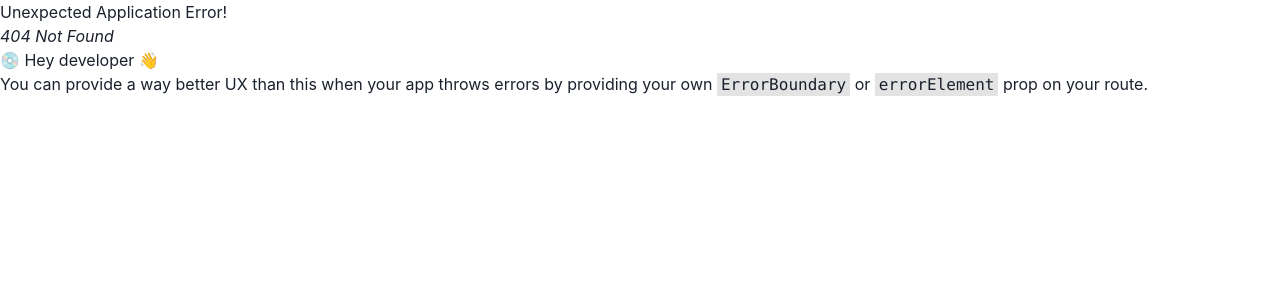
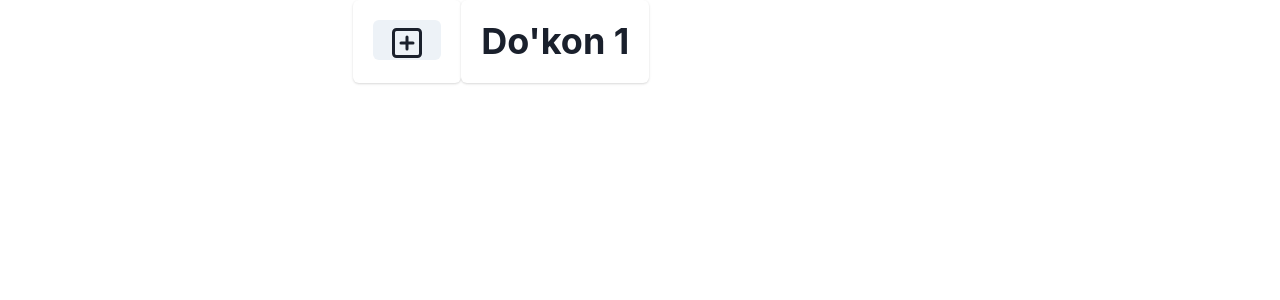
Before and after one commit to Dream-Team-corp/market, a React (Vite) app: page /select-store in a window 1280 px wide. Before the commit this address had no page. Shown: the top 300 px of the page. Built offline with nearby package versions, Linux system fonts and the light colour scheme.

Commit message:
login page

```diff
--- a/src/App.jsx
+++ b/src/App.jsx
@@ -1,5 +1,5 @@
 import { createBrowserRouter, RouterProvider } from "react-router-dom";
-import { Admin, LogIn, Seller, SignUp } from "./pages";
+import { Admin, LogIn, SelectStore, Seller, SignUp } from "./pages";
 import { Spinner } from "@chakra-ui/react";
 
 const router = createBrowserRouter([
@@ -18,6 +18,10 @@ const router = createBrowserRouter([
   {
     path: "/seller",
     element: <Seller />,
+  },
+  {
+    path: "/select-store",
+    element: <SelectStore />,
   },
 ]);
 function App() {
--- a/src/pages/LogIn.jsx
+++ b/src/pages/LogIn.jsx
@@ -1,5 +1,5 @@
 import { useState } from "react";
-import { Link } from "react-router-dom";
+import { Link, Navigate, useNavigate } from "react-router-dom";
 import {
   Box,
   Button,
@@ -17,6 +17,7 @@ import { CheckIcon } from "@chakra-ui/icons";
 function Login() {
   const [showPasswordBtn, setShowPasswordBtn] = useState(false);
   const [showPassword, setShowPassword] = useState(true);
+  const navigate = useNavigate();
   return (
     <Box
       sx={{
@@ -107,7 +108,7 @@ function Login() {
           </InputGroup>
           <Button colorScheme='blue' sx={{
             marginTop:"15px"
-          }}>Kirish</Button>
+          }} onClick={() => navigate('/select-store')}>Kirish</Button>
         </FormControl>
       </Card>
     </Box>
--- /dev/null
+++ b/src/pages/SelectStore.jsx
@@ -0,0 +1,27 @@
+import { PlusSquareIcon } from "@chakra-ui/icons";
+import { Button, Card, CardBody, Container, Flex, Heading } from "@chakra-ui/react";
+
+function SelectStore() {
+  return (
+    <Container>
+      <Flex>
+        <Card>
+          <CardBody>
+            <Button>
+            <Heading>
+                <PlusSquareIcon />
+            </Heading>
+            </Button>
+          </CardBody>
+        </Card>
+        <Card>
+          <CardBody>
+            <Heading>Do'kon 1</Heading>
+          </CardBody>
+        </Card>
+      </Flex>
+    </Container>
+  );
+}
+
+export default SelectStore;
--- a/src/pages/index.js
+++ b/src/pages/index.js
@@ -2,6 +2,5 @@ import Admin from "./Admin.jsx";
 import Seller from "./Seller.jsx";
 import LogIn from "./LogIn.jsx";
 import SignUp from "./SignUp.jsx";
-
-export {Admin, Seller, LogIn, SignUp
-}
+import SelectStore from "./SelectStore.jsx";
+export { Admin, Seller, LogIn, SignUp, SelectStore };
```
